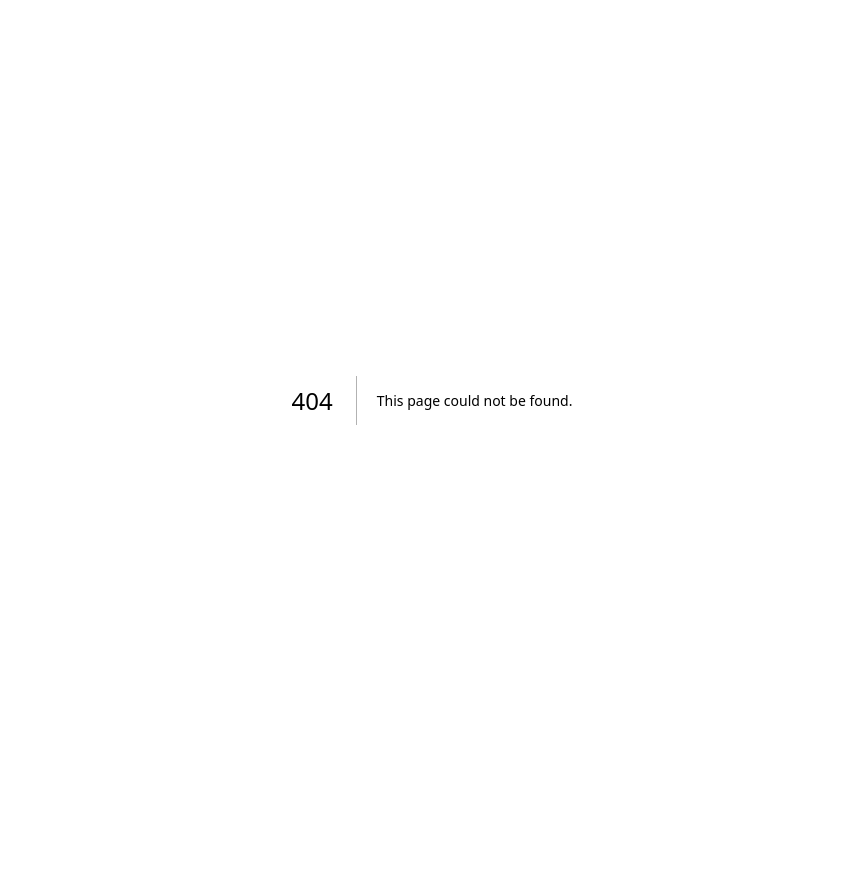
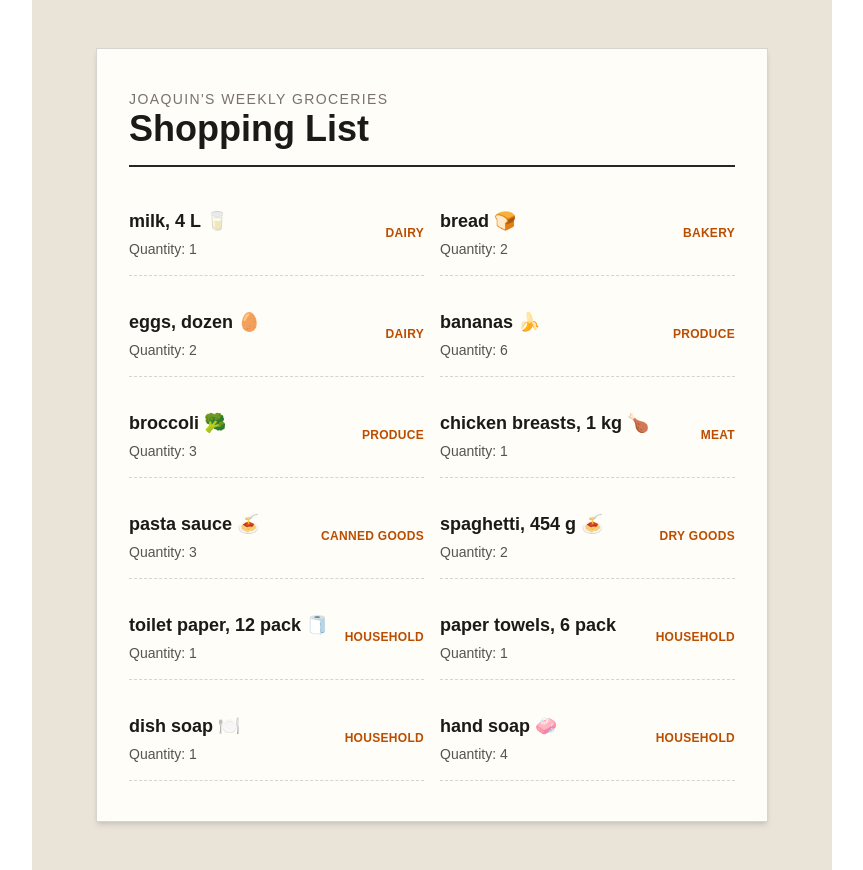
Before and after one commit to JGOFF125/Web-Dev, a Next.js app: page /week-3/joaquin in a window 1280 px wide. Before the commit this address had no page. Shown: the whole page, without its empty margins (208-1071 px from the left). Before the commit the page ends 800 px from the top, so only its background shows below. Built offline with nearby package versions, Linux system fonts and the light colour scheme.

Commit message:
New assingment 3 set up
You'll need t create your own folder inside, any questions let me know, remember to take turns guys otherwise the code will break

```diff
--- a/app/globals.css
+++ b/app/globals.css
@@ -1,3 +1,4 @@
+@import "tailwindcss";
 * {
   box-sizing: border-box;
 }
--- a/app/page.js
+++ b/app/page.js
@@ -4,7 +4,20 @@ export default function Home() {
   return (
     <main>
       <h1>CPRG 306: Web Development 2 - Assignments</h1>
-      <Link href="/week-2">Week 2 Assignment</Link>
+
+      <ul>
+        <li>
+          <Link href="/week-2">
+            Week 2 Assignment
+          </Link>
+        </li>
+
+        <li>
+          <Link href="/week-3">
+            Week 3 Assignment
+          </Link>
+        </li>
+      </ul>
     </main>
   );
 }
--- /dev/null
+++ b/app/week-3/joaquin/item-list.js
@@ -0,0 +1,103 @@
+import Item from "./item";
+
+export default function ItemList() {
+  const item1 = {
+    name: "milk, 4 L 🥛",
+    quantity: 1,
+    category: "dairy",
+  };
+
+  const item2 = {
+    name: "bread 🍞",
+    quantity: 2,
+    category: "bakery",
+  };
+
+  const item3 = {
+    name: "eggs, dozen 🥚",
+    quantity: 2,
+    category: "dairy",
+  };
+
+  const item4 = {
+    name: "bananas 🍌",
+    quantity: 6,
+    category: "produce",
+  };
+
+  const item5 = {
+    name: "broccoli 🥦",
+    quantity: 3,
+    category: "produce",
+  };
+
+  const item6 = {
+    name: "chicken breasts, 1 kg 🍗",
+    quantity: 1,
+    category: "meat",
+  };
+
+  const item7 = {
+    name: "pasta sauce 🍝",
+    quantity: 3,
+    category: "canned goods",
+  };
+
+  const item8 = {
+    name: "spaghetti, 454 g 🍝",
+    quantity: 2,
+    category: "dry goods",
+  };
+
+  const item9 = {
+    name: "toilet paper, 12 pack 🧻",
+    quantity: 1,
+    category: "household",
+  };
+
+  const item10 = {
+    name: "paper towels, 6 pack",
+    quantity: 1,
+    category: "household",
+  };
+
+  const item11 = {
+    name: "dish soap 🍽️",
+    quantity: 1,
+    category: "household",
+  };
+
+  const item12 = {
+    name: "hand soap 🧼",
+    quantity: 4,
+    category: "household",
+  };
+
+  const items = [
+    item1,
+    item2,
+    item3,
+    item4,
+    item5,
+    item6,
+    item7,
+    item8,
+    item9,
+    item10,
+    item11,
+    item12,
+  ];
+
+  return (
+    <ul className="grid gap-4 md:grid-cols-2">
+      {items.map((item) => (
+        <Item
+          key={item.name}
+          name={item.name}
+          quantity={item.quantity}
+          category={item.category}
+        />
+      ))}
+    </ul>
+  );
+}
--- /dev/null
+++ b/app/week-3/joaquin/item.js
@@ -0,0 +1,19 @@
+export default function Item({ name, quantity, category }) {
+  return (
+    <li className="grid grid-cols-[1fr_auto] items-center gap-4 border-b border-dashed border-stone-300 py-4">
+      <div>
+        <h2 className="text-lg font-semibold text-stone-900">
+          {name}
+        </h2>
+
+        <p className="mt-1 text-sm text-stone-600">
+          Quantity: {quantity}
+        </p>
+      </div>
+
+      <p className="text-right text-xs font-semibold uppercase tracking-wide text-amber-700">
+        {category}
+      </p>
+    </li>
+  );
+}
--- /dev/null
+++ b/app/week-3/joaquin/page.js
@@ -0,0 +1,25 @@
+import ItemList from "./item-list";
+
+export const metadata = {
+  title: "Shopping List",
+};
+
+export default function Page() {
+  return (
+    <main className="min-h-screen bg-[#e9e3d8] px-4 py-10">
+      <section className="mx-auto max-w-2xl border border-stone-300 bg-[#fffdf7] px-8 py-10 shadow-md">
+        <header className="mb-6 border-b-2 border-stone-800 pb-4">
+          <p className="text-sm uppercase tracking-widest text-stone-500">
+            Joaquin&apos;s weekly groceries
+          </p>
+
+          <h1 className="mt-1 text-4xl font-bold text-stone-900">
+            Shopping List
+          </h1>
+        </header>
+
+        <ItemList />
+      </section>
+    </main>
+  );
+}
--- /dev/null
+++ b/app/week-3/page.js
@@ -0,0 +1,38 @@
+import Link from "next/link";
+
+export const metadata = {
+  title: "Week 3 Shopping Lists",
+};
+
+export default function Page() {
+  return (
+    <main className="min-h-screen bg-[#e9e3d8] px-4 py-10">
+      <section className="mx-auto max-w-2xl border border-stone-300 bg-[#fffdf7] px-8 py-10 shadow-md">
+        <header className="mb-8 border-b-2 border-stone-800 pb-4">
+          <p className="text-sm uppercase tracking-widest text-stone-500">
+            Week 3 Assignment
+          </p>
+
+          <h1 className="mt-1 text-4xl font-bold text-stone-900">
+            Shopping Lists
+          </h1>
+        </header>
+
+        <ul>
+          <li className="border-b border-dashed border-stone-300 py-4">
+            <p className="text-lg font-semibold text-stone-900">
+              Joaquin
+            </p>
+
+            <Link
+              href="/week-3/joaquin"
+              className="mt-1 inline-block text-amber-700 underline hover:text-amber-900"
+            >
+              Joaquin Shopping List
+            </Link>
+          </li>
+        </ul>
+      </section>
+    </main>
+  );
+}
--- a/package.json
+++ b/package.json
@@ -14,7 +14,9 @@
     "react-dom": "19.2.8"
   },
   "devDependencies": {
+    "@tailwindcss/postcss": "^4.3.3",
     "eslint": "^9",
-    "eslint-config-next": "16.3.4"
+    "eslint-config-next": "16.3.4",
+    "tailwindcss": "^4.3.3"
   }
 }
--- /dev/null
+++ b/postcss.config.mjs
@@ -0,0 +1,7 @@
+const config = {
+  plugins: {
+    "@tailwindcss/postcss": {},
+  },
+};
+
+export default config;
```
Also changed, not shown: 1 other file (tests, documents, lock files or other folders).
